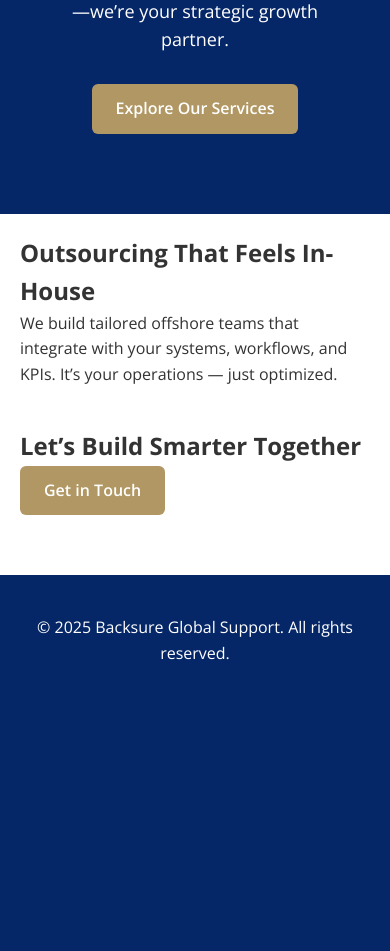
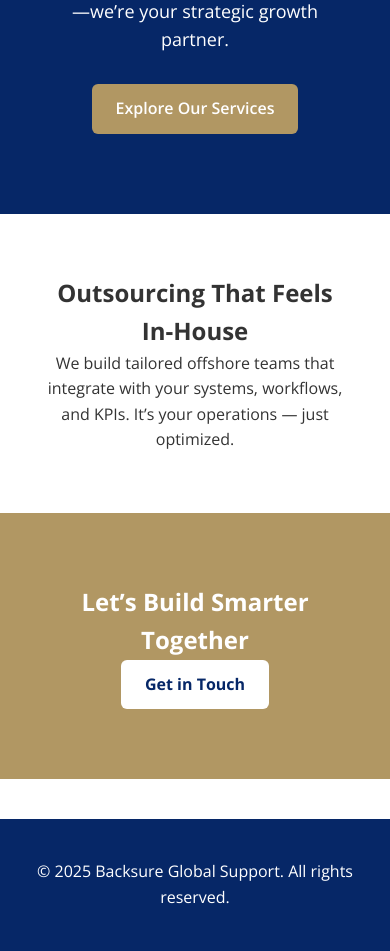
Before and after one commit to Shanis-Nheralat/Backsure-Global-Support, a PHP site: page / in a window 390 px wide. Shown: the part 754-1705 px from the top of the page. Before the commit the page ends 1414 px from the top, so only its background shows below. Run offline with PHP 8.4, Linux system fonts and the light colour scheme.

Commit message:
Update style.css

```diff
--- a/style.css
+++ b/style.css
@@ -125,6 +137,30 @@ header {
   box-shadow: 0 0 20px rgba(0, 0, 0, 0.2);
 }
 
+/* Value Section */
+.value-prop {
+  text-align: center;
+  padding: 40px 20px;
+}
+
+/* CTA */
+.cta-banner {
+  background-color: #b19763;
+  text-align: center;
+  color: white;
+  padding: 50px 20px;
+}
+
+.cta-banner .btn-primary {
+  background-color: white;
+  color: #062767;
+  font-weight: 700;
+}
+
+.cta-banner .btn-primary:hover {
+  background-color: #f0f0f0;
+}
+
 /* Buttons */
 .btn-primary {
   background-color: #b19763;
```
Also changed, not shown: other parts of style.css (+33 -45 lines).
